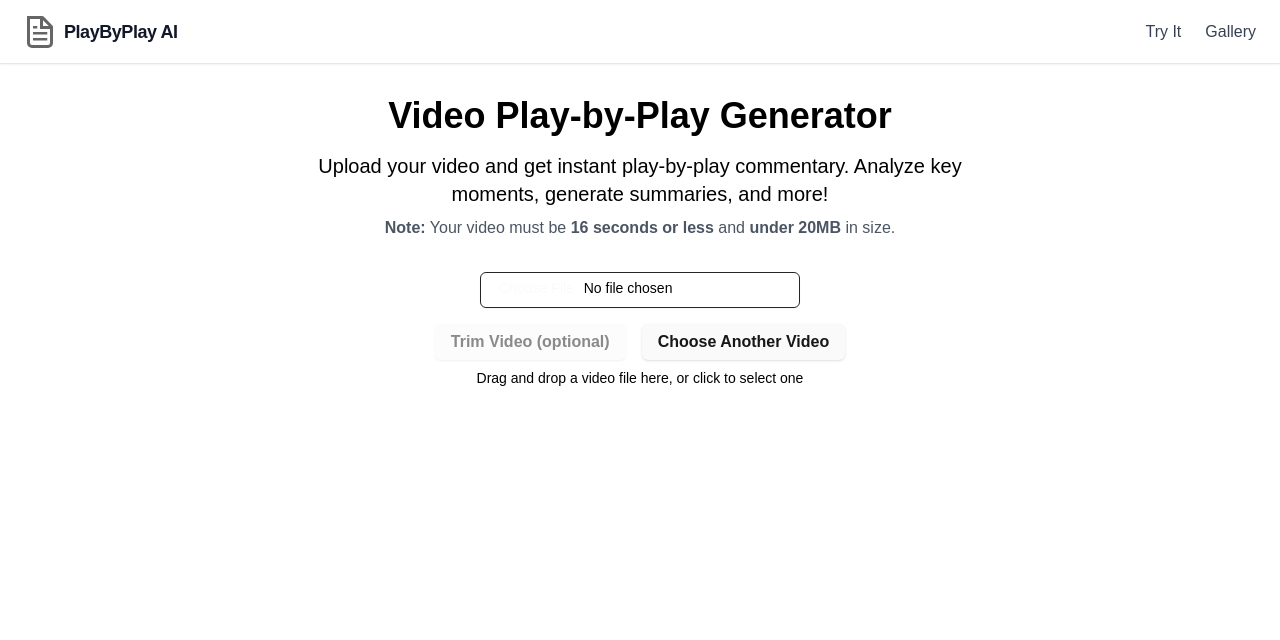
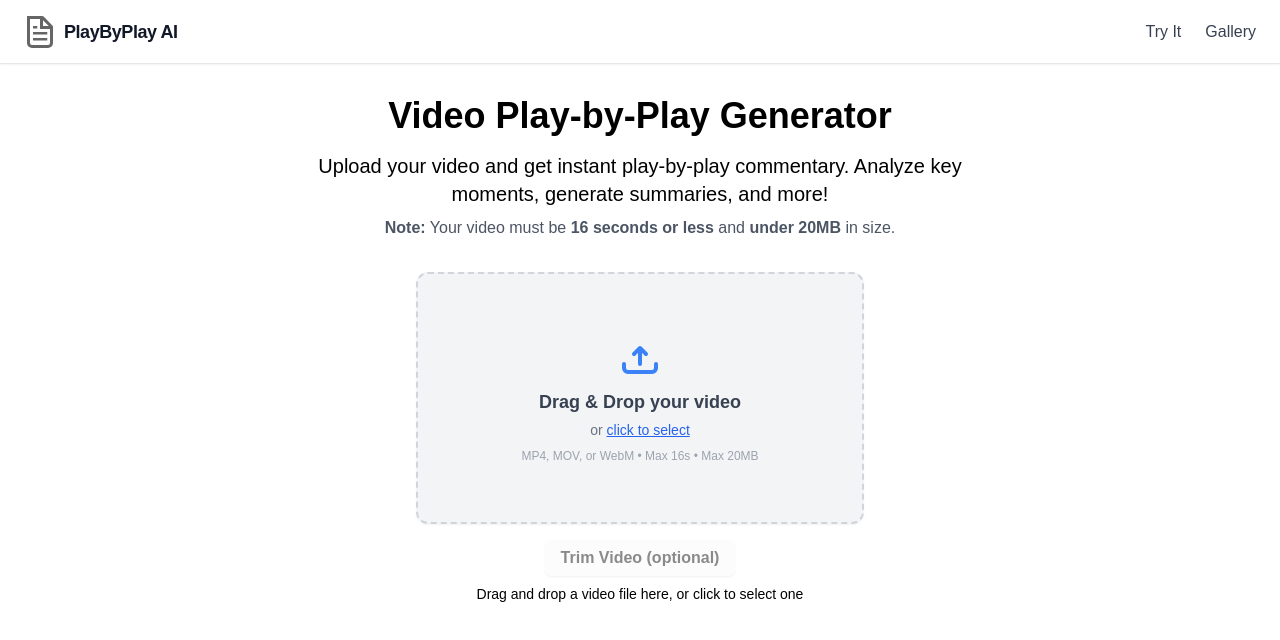
Before and after one commit to rcolepeterson/playbyplay, a Next.js app: page /process in a window 1280 px wide. Shown: the top 640 px of the page. Built offline with nearby package versions, Linux system fonts and the light colour scheme; no server answers.

Commit message:
feat: enhance video upload interface with drag-and-drop support and improved error handling

```diff
--- a/app/process/process.tsx
+++ b/app/process/process.tsx
@@ -299,8 +299,40 @@ export default function Process() {
 
         {/* Only show upload instructions if no video is loaded */}
         {!vidUrl && (
-          <div className="mb-8 flex flex-col items-center justify-center">
+          <div className="mb-8 flex flex-col items-center justify-center w-full">
+            <label
+              htmlFor="video-upload"
+              className="w-full max-w-md aspect-video bg-gray-100 border-2 border-dashed border-gray-300 rounded-xl flex flex-col items-center justify-center cursor-pointer transition hover:bg-gray-200 focus-within:ring-2 focus-within:ring-blue-400 mb-4 shadow-sm"
+            >
+              <div className="flex flex-col items-center justify-center py-8">
+                <svg
+                  width="48"
+                  height="48"
+                  fill="none"
+                  viewBox="0 0 24 24"
+                  stroke="currentColor"
+                  className="text-blue-500 mb-2"
+                >
+                  <path
+                    strokeLinecap="round"
+                    strokeLinejoin="round"
+                    strokeWidth="2"
+                    d="M12 16v-8m0 0l-3 3m3-3l3 3M4 16v2a2 2 0 002 2h12a2 2 0 002-2v-2"
+                  />
+                </svg>
+                <span className="font-semibold text-lg text-gray-700">
+                  Drag & Drop your video
+                </span>
+                <span className="text-sm text-gray-500 mt-1">
+                  or{" "}
+                  <span className="underline text-blue-600">click to select</span>
+                </span>
+                <span className="text-xs text-gray-400 mt-2">
+                  MP4, MOV, or WebM &bull; Max 16s &bull; Max 20MB
+                </span>
+              </div>
               <Input
+                id="video-upload"
                 type="file"
                 accept="video/*"
                 onChange={async (e) => {
@@ -320,8 +352,9 @@ export default function Process() {
                   }
                   uploadVideo(e);
                 }}
-              className="mb-4 max-w-xs"
+                className="hidden"
               />
+            </label>
             {/* Enhanced error and guidance for too-long videos */}
             {errorMessage && errorMessage.includes("too long") && (
               <div className="mb-4 p-3 bg-yellow-100 text-yellow-800 rounded text-center max-w-md">
@@ -349,23 +382,6 @@ export default function Process() {
                 {errorMessage && errorMessage.includes("too long")
                   ? "Trim Video (required)"
                   : "Trim Video (optional)"}
-              </Button>
-              <Button
-                type="button"
-                onClick={() => {
-                  setPendingTrimFile(null);
-                  setShowTrimTool(false);
-                  setErrorMessage(null);
-                  setTrimFileError(null);
-                  // Also clear file input value if needed (optional, for better UX)
-                  const input = document.querySelector(
-                    'input[type="file"]'
-                  ) as HTMLInputElement;
-                  if (input) input.value = "";
-                }}
-                className="px-4 py-2 text-base font-semibold bg-gray-200 text-gray-800 hover:bg-gray-300"
-              >
-                Choose Another Video
               </Button>
             </div>
             {/* Only show the drag-and-drop message if no video is selected */}
@@ -400,7 +416,32 @@ export default function Process() {
             )}
           </div>
         )}
-
+        {/* Show 'Choose Another Video' button only if a video is loaded or pendingTrimFile exists */}
+        {(vidUrl || pendingTrimFile) && (
+          <div className="flex justify-center mb-6">
+            <Button
+              type="button"
+              onClick={() => {
+                setPendingTrimFile(null);
+                setShowTrimTool(false);
+                setErrorMessage(null);
+                setTrimFileError(null);
+                setVidUrl(null);
+                setFile(null);
+                setTimecodeList(null);
+                setTrimmedDownloadUrl(null);
+                // Also clear file input value if needed (optional, for better UX)
+                const input = document.querySelector(
+                  'input[type="file"]'
+                ) as HTMLInputElement;
+                if (input) input.value = "";
+              }}
+              className="px-4 py-2 text-base font-semibold bg-gray-200 text-gray-800 hover:bg-gray-300"
+            >
+              Choose Another Video
+            </Button>
+          </div>
+        )}
         {/* Video player and controls */}
         {vidUrl && !isLoadingVideo && !isLoading && (
           <>
```
Lines whose indentation alone changed are shown as unchanged.
